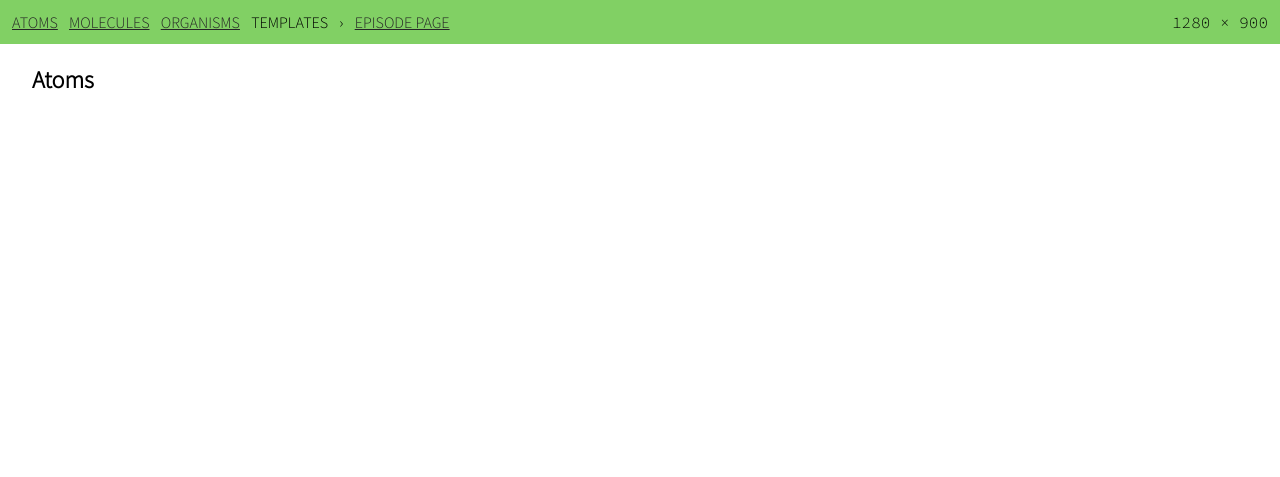
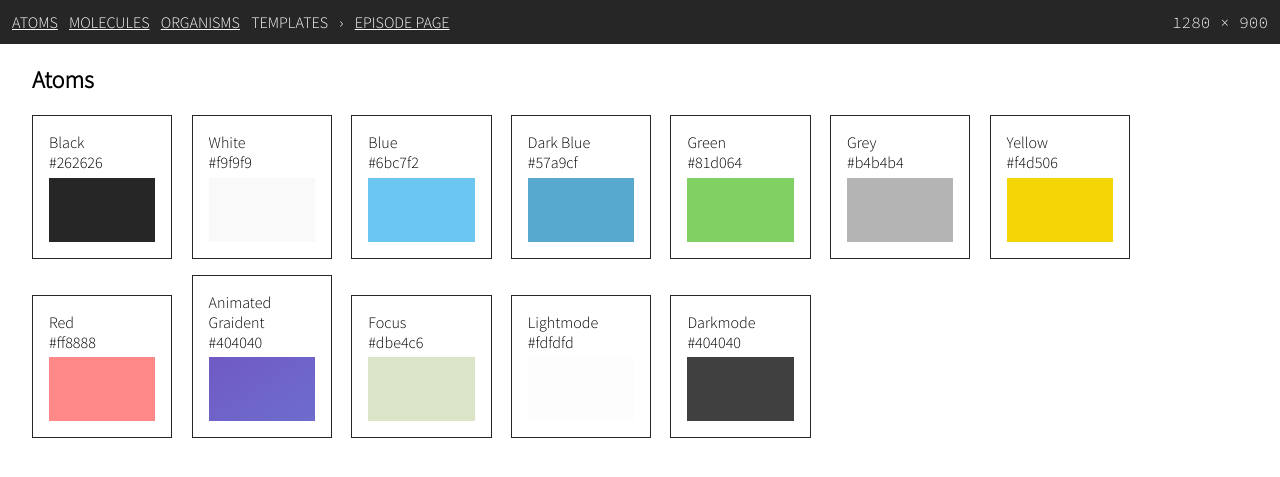
Before and after one commit to garyrozanc/boilerplate-atomic-jekyll, a Jekyll site: the page built from atomic/index.html, in a window 1280 px wide. Shown: the top 477 px of the page. Built offline with Jekyll 4.4.1, drawn with Linux system fonts in a browser that asks for light colours.

```diff
--- a/_layouts/atomic.html
+++ b/_layouts/atomic.html
@@ -28,6 +28,20 @@
 
 		<section id="atoms">
 			<h2>Atoms</h2>
+			<ul class="color">
+				<li><span class="name">Black</span><span class="hex">#262626</span><div class="bkg" style="background-color:#262626;"></div></li>
+				<li><span class="name">White</span><span class="hex">#f9f9f9</span><div class="bkg" style="background-color:#f9f9f9;"></div></li>
+				<li><span class="name">Blue</span><span class="hex">#6bc7f2</span><div class="bkg" style="background-color:#6bc7f2;"></div></li>
+				<li><span class="name">Dark Blue</span><span class="hex">#57a9cf</span><div class="bkg" style="background-color:#57a9cf;"></div></li>
+				<li><span class="name">Green</span><span class="hex">#81d064</span><div class="bkg" style="background-color:#81d064;"></div></li>
+				<li><span class="name">Grey</span><span class="hex">#b4b4b4</span><div class="bkg" style="background-color:#b4b4b4;"></div></li>
+				<li><span class="name">Yellow</span><span class="hex">#f4d506</span><div class="bkg" style="background-color:#f4d506;"></div></li>
+				<li><span class="name">Red</span><span class="hex">#ff8888</span><div class="bkg" style="background-color:#ff8888;"></div></li>
+				<li><span class="name">Animated Graident</span><span class="hex">#404040</span><div class="bkg" style="animation: announcement 4s ease infinite;background: linear-gradient(328deg, #67a3ea, #705ac4);background-size: 400% 400%"></div></li>
+				<li><span class="name">Focus</span><span class="hex">#dbe4c6</span><div class="bkg" style="background-color:#dbe4c6;"></div></li>
+				<li><span class="name">Lightmode</span><span class="hex">#fdfdfd</span><div class="bkg" style="background-color:#fdfdfd;"></div></li>
+				<li><span class="name">Darkmode</span><span class="hex">#404040</span><div class="bkg" style="background-color:#404040;"></div></li>
+			<ul>
 		</section>
 
 		<!--
--- a/atomic/css/main.css
+++ b/atomic/css/main.css
@@ -1,56 +1,59 @@
 @import url("https://fonts.googleapis.com/css2?family=Source+Code+Pro:wght@300&family=Source+Sans+Pro:wght@300&display=swap");
 body {
-  margin: 0;
-}
+  margin: 0; }
 
 body {
   font-family: 'Source Sans Pro', sans-serif;
-  margin: 4em 2em 2em 2em;
-}
+  margin: 4em 2em 2em 2em; }
 
 code {
-  font-family: 'Source Code Pro', monospace;
-}
+  font-family: 'Source Code Pro', monospace; }
 
 .atomic header {
-  background-color: #81d064;
+  background-color: #262626;
+  color: #fff;
   left: 0;
   padding: .75em;
   position: fixed;
   text-transform: uppercase;
   top: 0;
   width: calc(100% - 1.5em);
-  z-index: 100;
-}
-
+  z-index: 100; }
   .atomic header a {
-  color: #262626;
-}
-
+    color: #fff; }
   .atomic header ul {
     float: left;
     margin: 0;
     padding: 0;
-  top: 50%;
-}
-
+    top: 50%; }
     .atomic header ul li {
       display: inline-block;
-  margin-right: .5em;
-}
-
+      margin-right: .5em; }
       .atomic header ul li ul {
         display: inline-block;
         float: none;
         margin: 0 0 0 .5em;
-  padding: 0;
-}
-
+        padding: 0; }
         .atomic header ul li ul li {
-  margin: 0 .5em 0 0;
-}
-
+          margin: 0 .5em 0 0; }
   .atomic header .viewport-size {
     float: right;
-  font-family: 'Source Code Pro', monospace;
-}
+    font-family: 'Source Code Pro', monospace; }
+
+#atoms .color {
+  list-style-type: none;
+  margin: -.5em 0 0 -.5em;
+  padding: 0; }
+  #atoms .color li {
+    display: inline-block;
+    border: 1px solid #262626;
+    padding: 1em;
+    margin: .5em;
+    max-width: 50%;
+    width: calc(10% - 1em); }
+    #atoms .color li .name, #atoms .color li .hex {
+      display: block; }
+    #atoms .color li .bkg {
+      margin-top: .35em;
+      height: 4em;
+      width: 100%; }
```
Also changed, not shown: _scss/_atoms.scss (+27 -0 lines), _scss/main.css (added, +593 -0 lines), atomic/css/_layout.scss (+27 -2 lines). Lines whose indentation alone changed are shown as unchanged.
